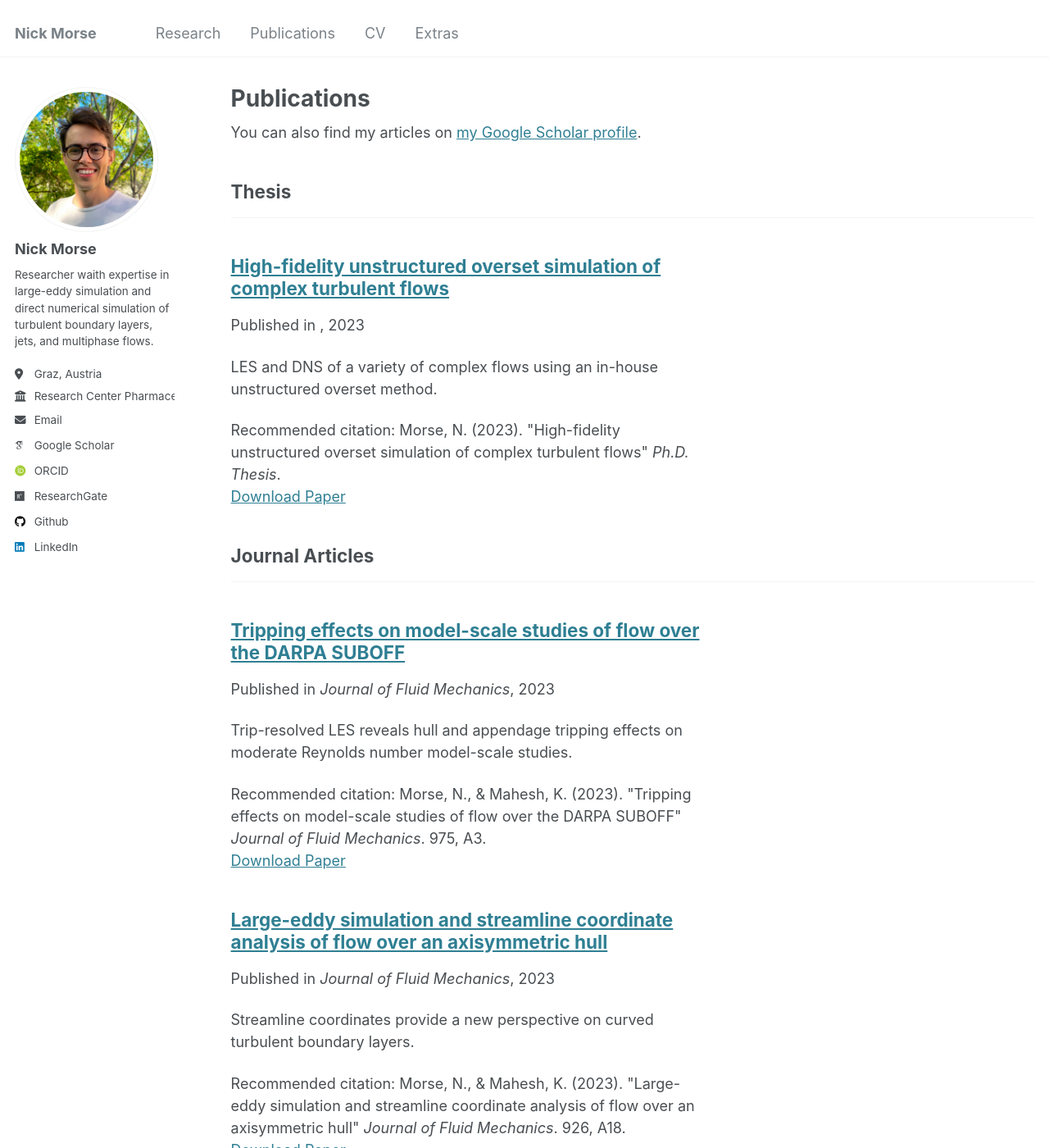
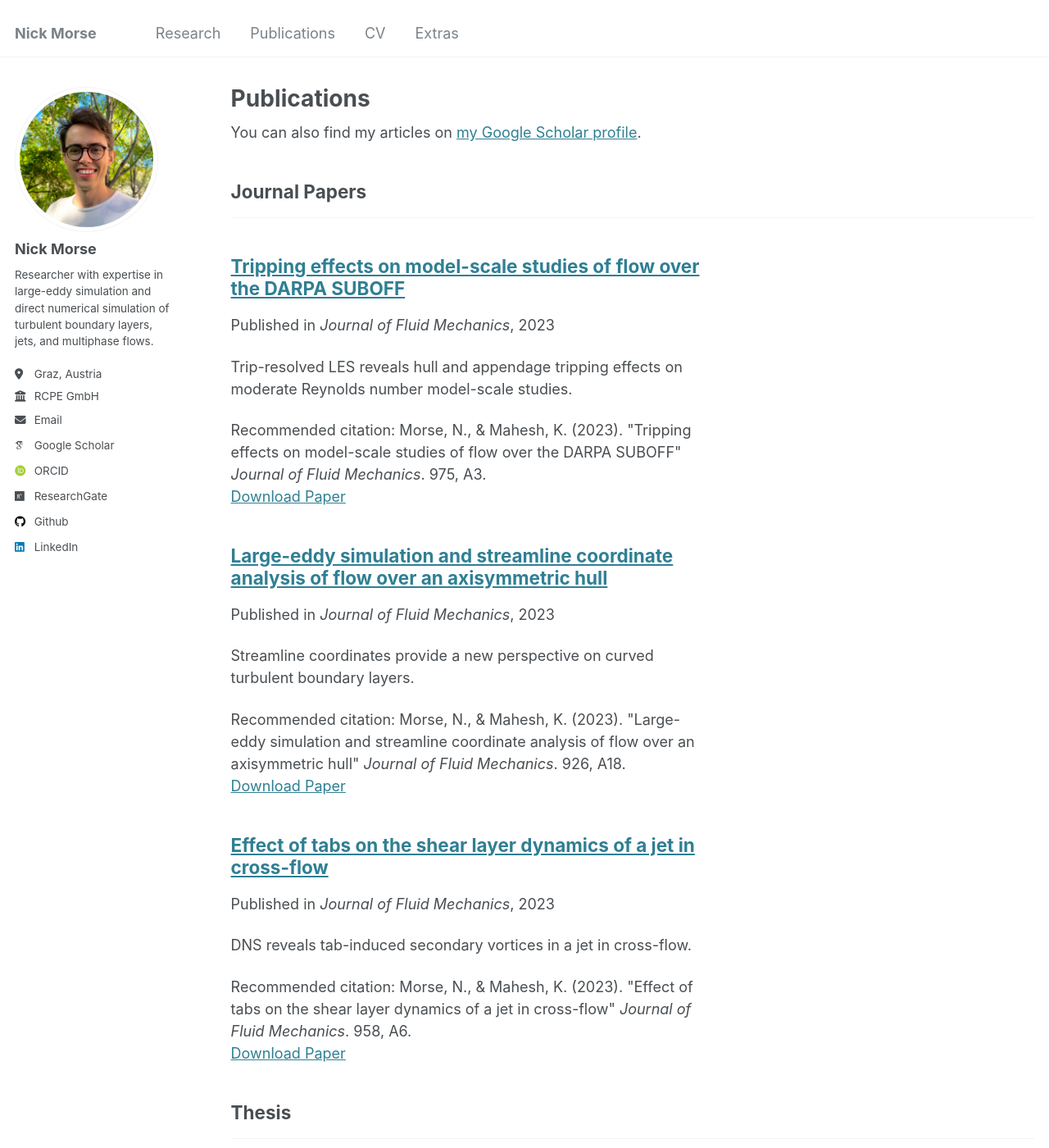
Before and after one commit to morse129/morse129.github.io, a Jekyll site: the page built from _pages/publications.html, in a window 1280 px wide and 1400 px high. Shown: the whole window at 82% size. Built offline with Jekyll 4.4.1, drawn with Linux system fonts in a browser that asks for light colours; some web fonts are replaced; some of the changed text lies outside the part shown.

Commit message:
Shortened company name

```diff
--- a/_config.yml
+++ b/_config.yml
@@ -24,9 +24,9 @@ author:
   avatar           : "headshot.jpg"
   name             : "Nick Morse"
   pronouns         : # example: "she/her"
-  bio              : "Researcher waith expertise in large-eddy simulation and direct numerical simulation of turbulent boundary layers, jets, and multiphase flows."
+  bio              : "Researcher with expertise in large-eddy simulation and direct numerical simulation of turbulent boundary layers, jets, and multiphase flows."
   location         : "Graz, Austria"
-  employer         : "Research Center Pharmaceutical Engineering"
+  employer         : "RCPE GmbH"
   uri              : # URL
   email            : "ntmorse4@gmail.com"
 
@@ -76,10 +76,10 @@ author:
 
 # Publication Category - The following the list of publication categories and their headings
 publication_category:
+  journal_papers:
+    title: 'Journal Papers'
   thesis:
     title: 'Thesis'
-  journal_papers:
-    title: 'Journal Articles'
   conference_papers:
     title: 'Conference Papers'
   conference_abstracts:
@@ -132,7 +132,7 @@ yandex_site_verification :
 
 # Social Sharing
 twitter:
-  username               : &twitter
+  username               : # &twitter
 facebook:
   username               :
   app_id                 :
@@ -215,16 +215,16 @@ kramdown:
 # These settings control the types of collections used by the template
 collections:
   teaching:
-    output: true
+    output: false
     permalink: /:collection/:path/
   publications:
     output: true
     permalink: /:collection/:path/
   portfolio:
-    output: true
+    output: false
     permalink: /:collection/:path/
   talks:
-    output: true
+    output: false
     permalink: /:collection/:path/
 
 
```
